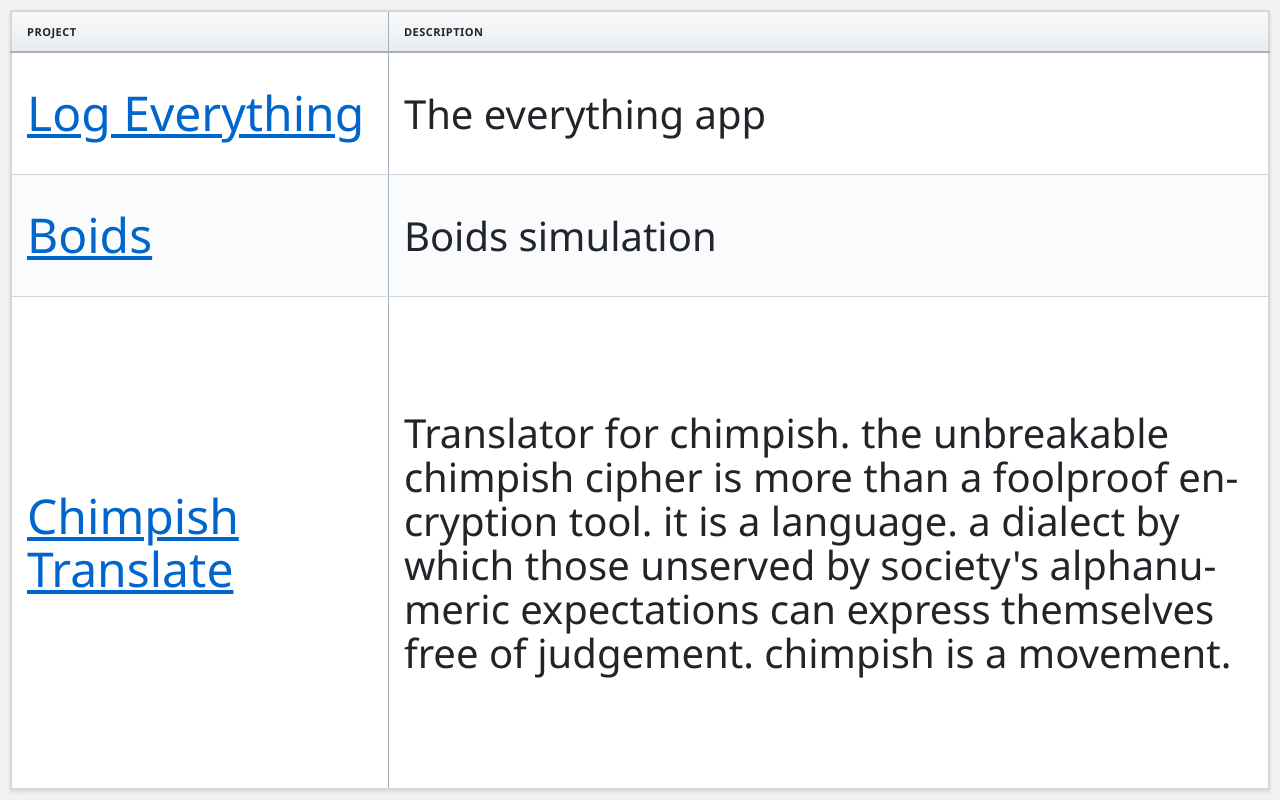
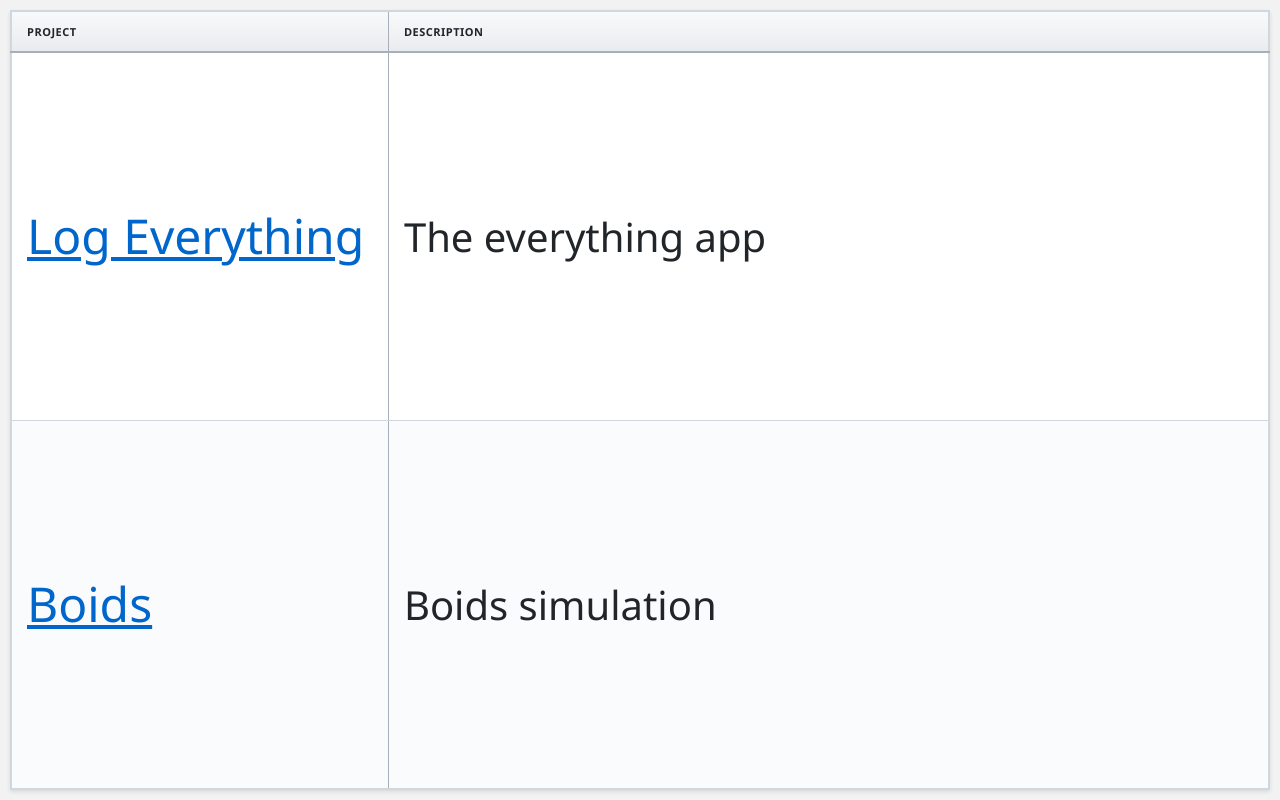
Before and after one commit to tomnewson/tomnewson.github.io, a plain HTML site: page index.html in a window 1280 px wide. Drawn offline with Linux system fonts and the light colour scheme.

Commit message:
remove chimpish

```diff
--- a/index.html
+++ b/index.html
@@ -32,14 +32,6 @@
             </td>
             <td>Boids simulation</td>
           </tr>
-          <tr>
-            <td>
-              <a href="https://tomnewson.github.io/chimpish" target="_blank"
-                >Chimpish Translate</a
-              >
-            </td>
-            <td>Translator for chimpish. the unbreakable chimpish cipher is more than a foolproof encryption tool. it is a language. a dialect by which those unserved by society's alphanumeric expectations can express themselves free of judgement. chimpish is a movement.</td>
-          </tr>
         </tbody>
       </table>
     </div>
```
